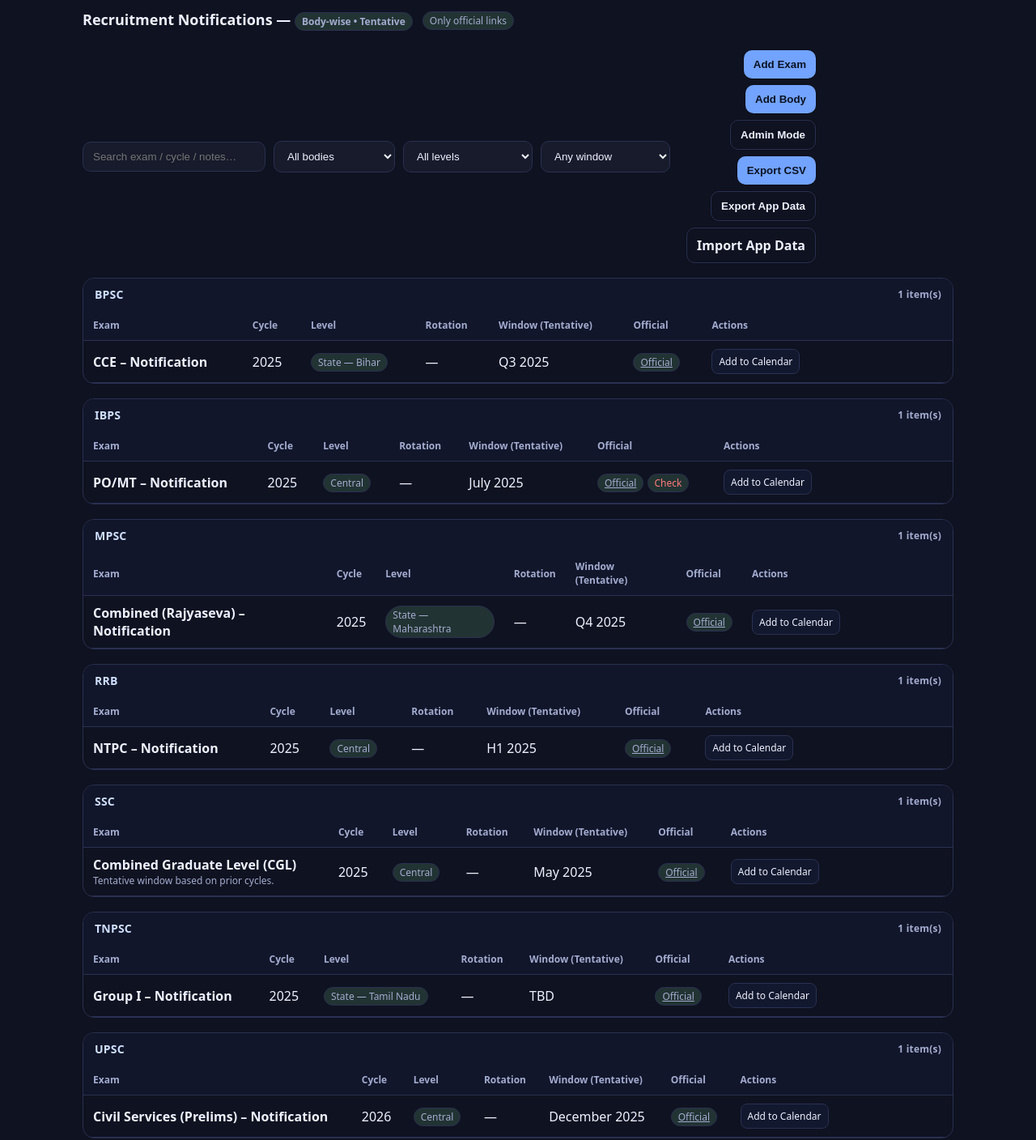
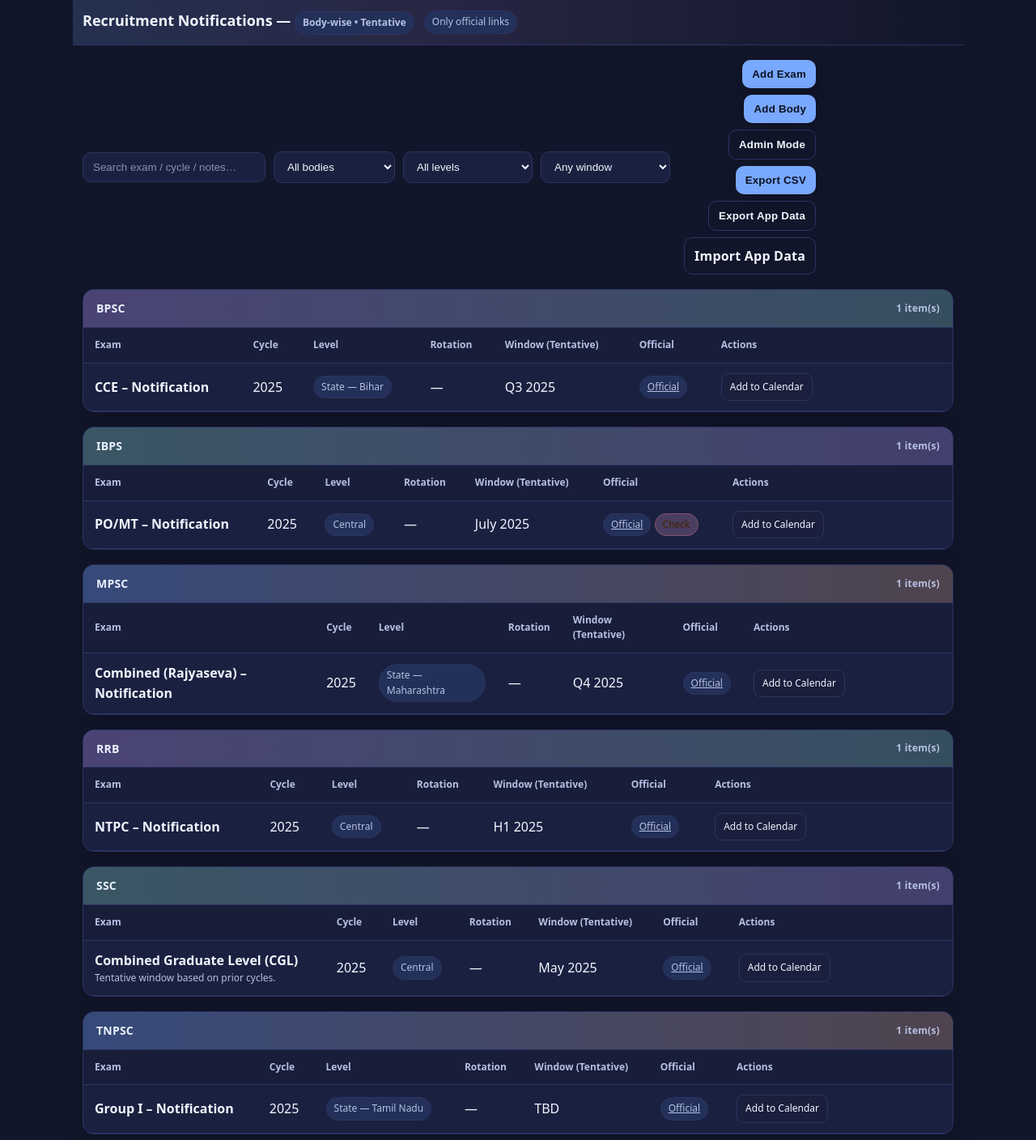
Before and after one commit to vikssarate/Upcoming-Notification, a plain HTML site: page index.html in a window 1280 px wide. Shown: the top 1408 px of the page at 81% size. Drawn offline with Linux system fonts and the light colour scheme.

Commit message:
Update style.css

```diff
--- a/css/style.css
+++ b/css/style.css
@@ -1,79 +1,211 @@
+/* =========================================================
+   Colorful, eye-pleasing theme (dark + optional light mode)
+   Keeps your existing layout & class names intact.
+   To enable light mode: <body class="theme-light">
+   ========================================================= */
+
 :root{
-  --bg:#0f1220; --card:#171b2b; --ink:#eef1ff; --muted:#a3acd0; --line:#2a3052; --accent:#72a3ff;
-  --ok:#79e08e; --warn:#ffd166; --bad:#ff7b7b;
+  /* Dark theme (default) */
+  --bg:#12162a;          /* softer than pure black => less eye stress */
+  --card:#1a2140;        /* surface */
+  --ink:#f2f5ff;         /* main text */
+  --muted:#b6c0e3;       /* secondary text */
+  --line:#2c3462;        /* separators */
+
+  /* Accents */
+  --accent:#79a8ff;      /* primary action (blue) */
+  --accent-2:#8be0c1;    /* mint */
+  --accent-3:#f6b17a;    /* peach/orange (for highlights) */
+  --accent-4:#c59cff;    /* purple (secondary) */
+
+  /* Status */
+  --ok:#43d39e;
+  --warn:#ffd166;
+  --bad:#ff6b6b;
+
+  /* Effects */
+  --shadow: 0 6px 24px rgba(9,10,20,.25);
+  --radius: 14px;
+  --radius-sm: 10px;
+  --chip: #22305a;
 }
+
+/* ---------- Optional LIGHT MODE ---------- */
+.theme-light{
+  --bg:#f7f9ff;
+  --card:#ffffff;
+  --ink:#0c1533;
+  --muted:#5b6a99;
+  --line:#dfe5ff;
+
+  --accent:#3b7cff;
+  --accent-2:#00c29a;
+  --accent-3:#ff9b63;
+  --accent-4:#7b61ff;
+
+  --ok:#16b77e;
+  --warn:#e4a500;
+  --bad:#e55656;
+
+  --shadow: 0 8px 24px rgba(9,14,40,.08);
+  --chip:#eef3ff;
+}
+
+/* ---------- Base ---------- */
 *{box-sizing:border-box}
 html,body{height:100%}
 body{
   margin:0; background:var(--bg); color:var(--ink);
   font-family: system-ui,-apple-system,Segoe UI,Roboto,Ubuntu,"Helvetica Neue",Arial;
+  line-height:1.55;
+  -webkit-font-smoothing:antialiased; -moz-osx-font-smoothing:grayscale;
 }
-header,footer{padding:12px 16px; display:flex; align-items:center; gap:12px; flex-wrap:wrap}
+
+/* ---------- Header/Footer ---------- */
+header,footer{
+  padding:12px 16px; display:flex; align-items:center; gap:12px; flex-wrap:wrap
+}
+header{
+  background: linear-gradient(90deg, rgba(121,168,255,.18), rgba(197,156,255,.12) 40%, transparent);
+  border-bottom:1px solid var(--line);
+}
+footer{justify-content:space-between; color:var(--muted); border-top:1px solid var(--line)}
 header h1{margin:0; font-size:18px; font-weight:700}
 .wrap{max-width:1100px; margin:0 auto; padding:12px}
+
+/* ---------- Controls ---------- */
 .controls{
-  display:grid; grid-template-columns: 1fr 170px 170px auto; gap:10px; align-items:center
+  display:grid;
+  /* search, body, level, region, localType, window, buttons */
+  grid-template-columns: 1fr 150px 160px 160px 170px 150px auto;
+  gap:10px; align-items:center;
+  margin-top:6px;
 }
+@media (max-width:1000px){ .controls{ grid-template-columns: 1fr 1fr 1fr } }
+
+input[type="search"], select{
+  width:100%; padding:10px 12px; border-radius:var(--radius-sm);
+  border:1px solid var(--line);
+  background:var(--card); color:var(--ink); outline:none;
+  transition: border-color .15s ease, box-shadow .15s ease, background .2s ease;
+}
+input[type="search"]::placeholder{color:color-mix(in oklab, var(--muted) 70%, transparent)}
+input[type="search"]:focus, select:focus{
+  border-color:var(--accent);
+  box-shadow:0 0 0 3px color-mix(in oklab, var(--accent) 35%, transparent);
+}
+
 .btn-row{display:flex; gap:8px; justify-content:flex-end; flex-wrap:wrap}
-input[type="search"], select{
-  width:100%; padding:10px 12px; border-radius:10px; border:1px solid var(--line);
-  background:var(--card); color:var(--ink); outline:none;
+
+.btn{
+  appearance:none; border:none; padding:10px 12px; border-radius:var(--radius-sm);
+  cursor:pointer; font-weight:700; letter-spacing:.2px;
+  background:var(--accent); color:#0b1222; box-shadow:0 0 0 1px #0003, var(--shadow);
+  transition: transform .06s ease, filter .2s ease, box-shadow .2s ease, background .2s ease;
 }
-.btn{
-  appearance:none; border:none; padding:10px 12px; border-radius:10px; cursor:pointer; font-weight:600;
-  background:var(--accent); color:#0b1222; box-shadow:0 0 0 1px #0003;
+.btn:hover{ filter:brightness(1.05) }
+.btn:active{ transform: translateY(1px) }
+.btn.ghost{
+  background:transparent; color:var(--ink); border:1px solid var(--line); box-shadow:none;
 }
-.btn.ghost{ background:transparent; color:var(--ink); border:1px solid var(--line)}
+.btn.ghost:hover{ border-color:var(--accent); color:var(--accent) }
 .btn.filelike{position:relative}
 .btn.filelike input{position:absolute; inset:0; opacity:0; cursor:pointer}
-.badge{display:inline-block; padding:2px 8px; border-radius:999px; font-size:12px; background:#233; color:var(--muted); border:1px solid var(--line)}
+
+/* ---------- Chips / Badges ---------- */
+.badge{
+  display:inline-block; padding:4px 9px; border-radius:999px; font-size:12px;
+  background:var(--chip); color:var(--muted); border:1px solid var(--line)
+}
+.badge.good{ background: color-mix(in oklab, var(--ok) 20%, var(--chip)); color:#042; border-color: color-mix(in oklab, var(--ok) 45%, var(--line)); }
+.badge.warn{ background: color-mix(in oklab, var(--warn) 18%, var(--chip)); color:#402; border-color: color-mix(in oklab, var(--warn) 45%, var(--line)); }
+.badge.bad{  background: color-mix(in oklab, var(--bad) 18%, var(--chip));  color:#420; border-color: color-mix(in oklab, var(--bad) 45%, var(--line)); }
+
+/* ---------- Groups / Tables ---------- */
 .group{
-  margin-top:18px; border-radius:14px; overflow:hidden; border:1px solid var(--line)
+  margin-top:18px; border-radius:var(--radius); overflow:hidden; border:1px solid var(--line);
+  background:var(--card); box-shadow: var(--shadow);
 }
+
+/* Alternating colorful headers for bodies (pleasant variety) */
 .group>h2{
-  margin:0; padding:10px 14px; background:#12162a; color:#cfe0ff; font-size:14px; letter-spacing:.2px;
-  display:flex; align-items:center; gap:8px; justify-content:space-between
+  --hbg: linear-gradient(90deg, color-mix(in oklab, var(--accent-2) 28%, transparent),
+                                color-mix(in oklab, var(--accent-4) 24%, transparent));
+  margin:0; padding:12px 16px; background:var(--hbg); color:#eaf2ff; font-size:14px; letter-spacing:.2px;
+  display:flex; align-items:center; gap:8px; justify-content:space-between;
+  border-bottom:1px solid var(--line);
 }
+.group:nth-of-type(3n)>h2{ --hbg: linear-gradient(90deg, color-mix(in oklab, var(--accent) 30%, transparent),
+                                                        color-mix(in oklab, var(--accent-3) 24%, transparent)); }
+.group:nth-of-type(3n+1)>h2{ --hbg: linear-gradient(90deg, color-mix(in oklab, var(--accent-4) 28%, transparent),
+                                                          color-mix(in oklab, var(--accent-2) 24%, transparent)); }
+
 .table{width:100%; border-collapse:separate; border-spacing:0}
-.table th, .table td{padding:10px 12px; text-align:left; border-bottom:1px solid var(--line)}
-.table th{font-size:12px; color:var(--muted); background:#11162a; position:sticky; top:0; z-index:1}
+.table th, .table td{
+  padding:12px 14px; text-align:left; border-bottom:1px solid var(--line)
+}
+.table thead th{
+  font-size:12px; color:var(--muted);
+  background: color-mix(in oklab, var(--card) 70%, var(--bg));
+  position:sticky; top:0; z-index:1;
+}
+.table tbody tr:hover td{
+  background: color-mix(in oklab, var(--accent) 8%, transparent);
+}
+
+/* Row actions */
 .row-actions a, .row-actions button{
-  margin-right:8px; text-decoration:none; font-size:12px; padding:6px 8px; border-radius:8px; border:1px solid var(--line);
-  background:#12182e; color:var(--ink); display:inline-flex; align-items:center; gap:6px; cursor:pointer
+  margin-right:8px; text-decoration:none; font-size:12px; padding:7px 10px; border-radius:9px;
+  border:1px solid var(--line);
+  background: color-mix(in oklab, var(--card) 82%, var(--bg));
+  color:var(--ink); display:inline-flex; align-items:center; gap:6px; cursor:pointer;
+  transition: border-color .15s ease, background .2s ease, color .2s ease;
 }
+.row-actions a:hover, .row-actions button:hover{
+  border-color: var(--accent);
+  background: color-mix(in oklab, var(--accent) 18%, var(--card));
+  color:#07142b;
+}
+
+/* Key/value & misc */
 .kv{display:inline-flex; gap:4px; align-items:center}
 kbd{
   background:#000; color:#fff; padding:2px 6px; border-radius:6px; border:1px solid #333; font-size:12px
 }
-footer{justify-content:space-between; color:var(--muted); border-top:1px solid var(--line)}
 hr.sep{border:0; border-top:1px dashed var(--line); margin:14px 0}
 
+/* ---------- Dialog ---------- */
 dialog{
   border:1px solid var(--line); border-radius:12px; background:var(--card); color:var(--ink);
-  width:min(680px, 92vw); padding:0;
+  width:min(680px, 92vw); padding:0; box-shadow: var(--shadow);
 }
-dialog header{padding:12px 14px; border-bottom:1px solid var(--line)}
+dialog header{padding:12px 14px; border-bottom:1px solid var(--line);
+  background: linear-gradient(90deg, color-mix(in oklab, var(--accent-4) 22%, transparent),
+                                    color-mix(in oklab, var(--accent) 18%, transparent));
+}
 dialog form{padding:12px 14px; display:grid; grid-template-columns: 1fr 1fr; gap:10px}
 dialog form .full{grid-column:1/-1}
 dialog label{font-size:12px; color:var(--muted)}
 dialog input, dialog select, dialog textarea{
   width:100%; padding:10px 12px; border-radius:10px; border:1px solid var(--line);
-  background:#0f1427; color:var(--ink); outline:none;
+  background: color-mix(in oklab, var(--card) 80%, var(--bg));
+  color:var(--ink); outline:none;
+  transition: border-color .15s ease, box-shadow .15s ease;
+}
+dialog input:focus, dialog select:focus, dialog textarea:focus{
+  border-color: var(--accent);
+  box-shadow: 0 0 0 3px color-mix(in oklab, var(--accent) 30%, transparent);
 }
 dialog .inline{display:flex; gap:8px}
 dialog .actions{display:flex; justify-content:flex-end; gap:10px; padding:12px 14px; border-top:1px solid var(--line)}
+
+/* ---------- Empty state & small text ---------- */
 .empty{
-  padding:20px; color:var(--muted); font-size:14px; border-top:1px dashed var(--line); background:#0f1427
+  padding:22px; color:var(--muted); font-size:14px; border:1px dashed var(--line);
+  background: color-mix(in oklab, var(--card) 85%, var(--bg)); border-radius:var(--radius)
 }
 .small{font-size:12px; color:var(--muted)}
 
+/* ---------- Status text helpers (legacy hooks) ---------- */
 .warn{color:var(--warn)}
 .bad{color:var(--bad)}
-
-.controls{
-  display:grid;
-  /* search, body, level, region, localType, window, buttons */
-  grid-template-columns: 1fr 150px 160px 160px 170px 150px auto;
-  gap:10px; align-items:center;
-}
-@media (max-width:1000px){ .controls{ grid-template-columns: 1fr 1fr 1fr } }
```
